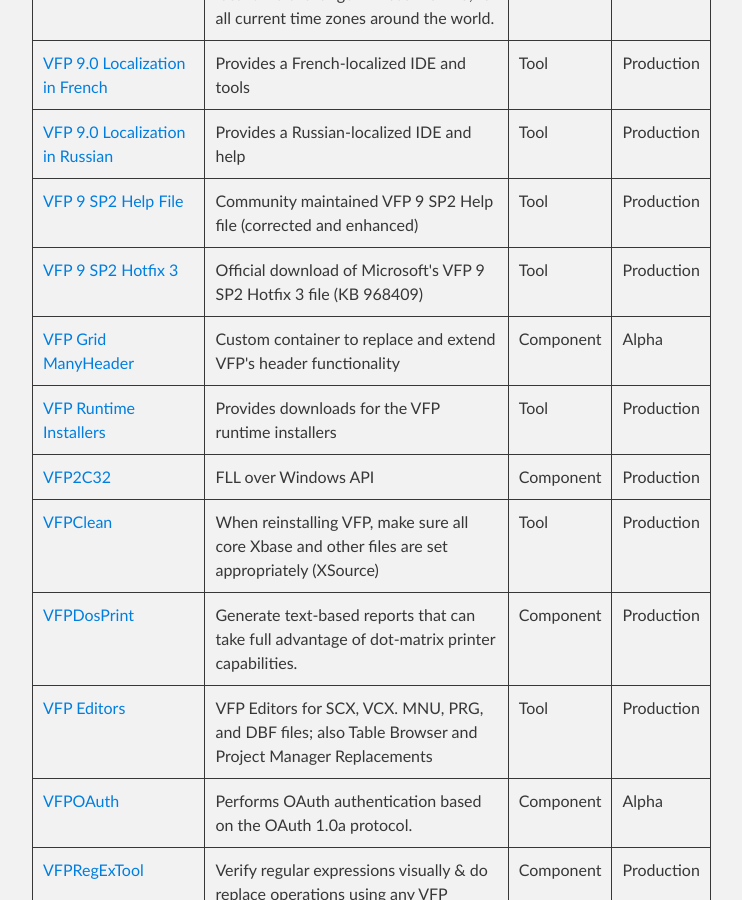
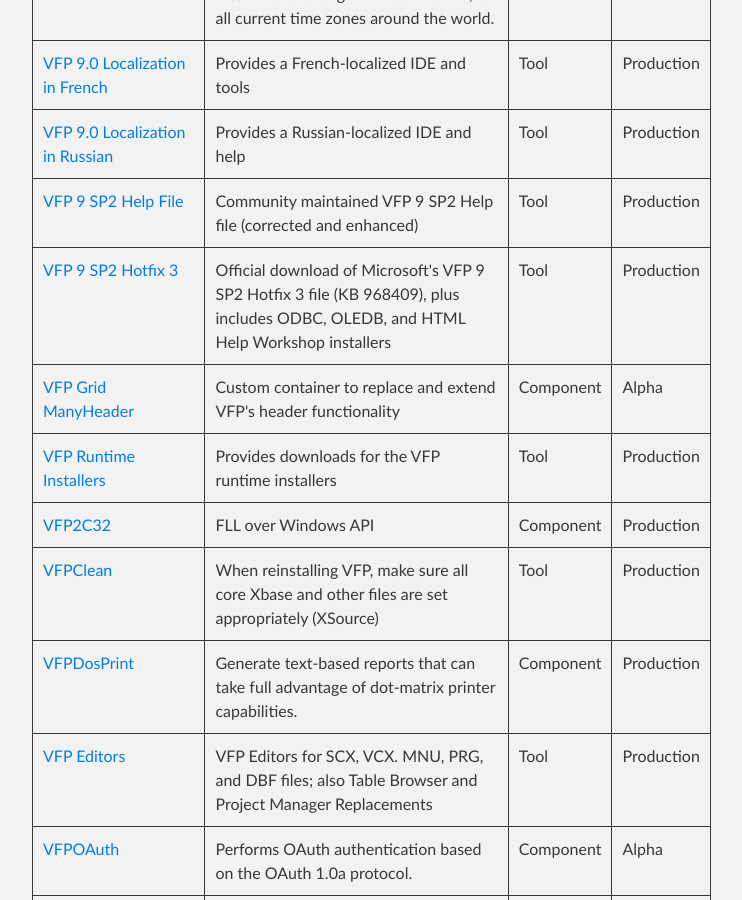
Before and after one commit to VFPX/VFPX.github.io, a Jekyll site: the page built from projects.md, in a window 1280 px wide and 900 px high, scrolled down 9642 px. Shown: the whole window, without its empty margins (288-1030 px from the left). Built offline with Jekyll 4.4.1, drawn with Linux system fonts in a browser that asks for light colours; our own code applies the rules of GitHub Pages for plain Markdown files.

Commit message:
Added notes about VFP installers

```diff
--- a/_data/projects.json
+++ b/_data/projects.json
@@ -835,7 +835,7 @@
   {
     "project": "VFP 9 SP2 Hotfix 3",
     "url": "https://github.com/VFPX/VFP9SP2Hotfix3",
-    "description": "Official download of Microsoft's VFP 9 SP2 Hotfix 3 file (KB 968409)",
+    "description": "Official download of Microsoft's VFP 9 SP2 Hotfix 3 file (KB 968409), plus includes ODBC, OLEDB, and HTML Help Workshop installers",
     "state": "Production",
     "category": "Tool"
   },
```
